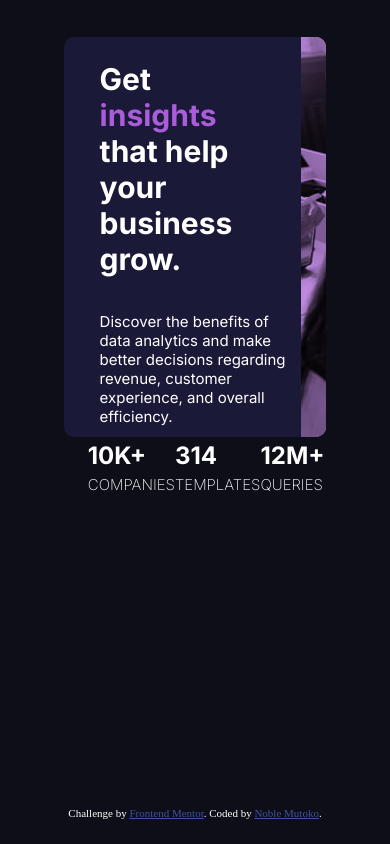
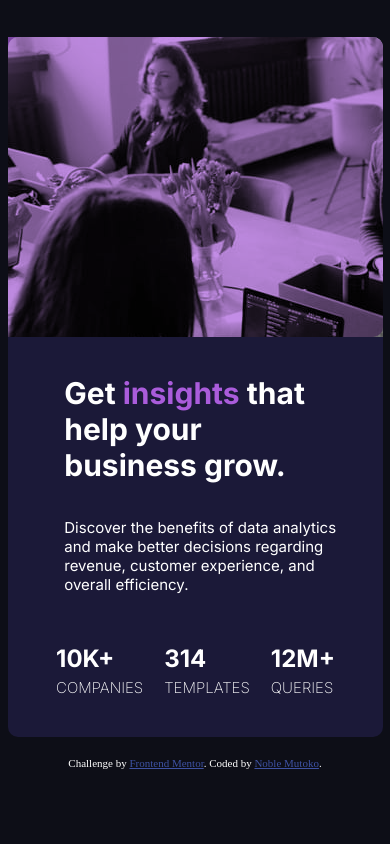
Before and after one commit to codeplayer12/stats_preview_card_component, a plain HTML site: page index.html in a window 390 px wide. Drawn offline with Linux system fonts and the light colour scheme.

Commit message:
added media query for tablet and mobile

```diff
--- a/style.css
+++ b/style.css
@@ -105,16 +105,30 @@ h1{
     background-color: var(--primary-soft-violet);
 }
 .attribution{
-    position:absolute;
-    bottom:3%;
-    left:0;
-    right:0;
     text-align: center;
     font-size: 11px;
 }
 .attribution a { color: hsl(228, 45%, 44%); }
 
-
+@media screen and (max-width: 1046px) {
+    .card{
+        flex-direction: column-reverse;
+    }
+    .side-image{
+        height: 300px;
+        border-bottom-right-radius: 0;
+        border-top-left-radius: 10px;
+        border-top-right-radius: 10px;
+    }
+    .overlay{
+        border-top-left-radius: 10px;
+    }
+}
 @media (min-width:375px){
-
+    .attribution{
+        margin: 20px 0;
+    }
+    .card{
+        min-width: 375px;
+    }
 }
```
